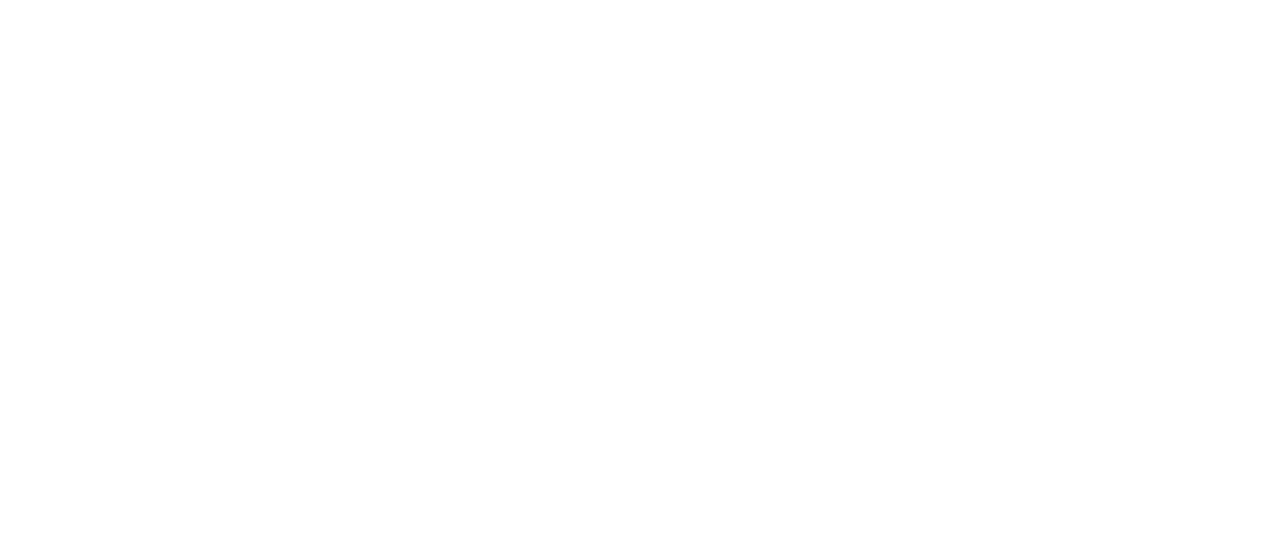
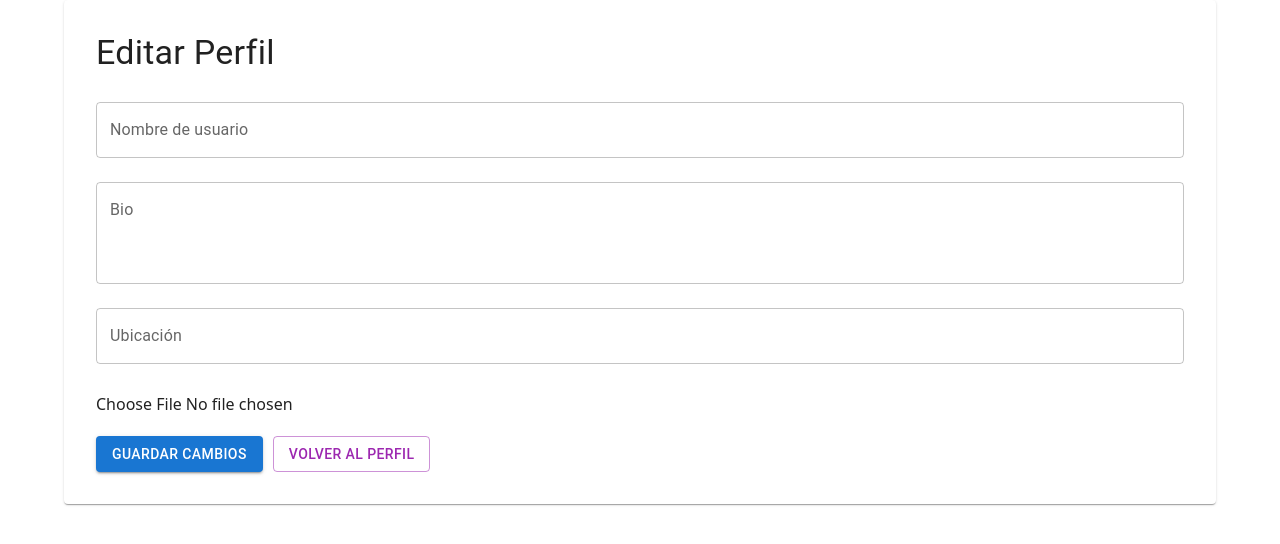
Before and after one commit to josee022/TechHub_frontend, a React (Vite) app: page /edit-profile in a window 1280 px wide. Before the commit this address had no page. Shown: the top 544 px of the page. Built offline with nearby package versions, Linux system fonts and the light colour scheme; no server answers; sample sign-in values are in the browser's storage.

Commit message:
profile / edit profile checking

```diff
--- a/src/App.jsx
+++ b/src/App.jsx
@@ -4,6 +4,8 @@
 import Register from "./pages/Register";
 import ProductsPage from "./pages/Products";
 import PrivateRoute from "./components/routes/Privateroute";
+import Profile from "./pages/Profile";
+import EditProfile from "./pages/EditProfile";
 
 function App() {
 
@@ -21,6 +23,22 @@
           </PrivateRoute>
         }
       />
+      <Route
+        path="/profile"
+        element={
+          <PrivateRoute>
+            <Profile />
+          </PrivateRoute>
+        }
+      />
+      <Route
+        path="/edit-profile"
+        element={
+          <PrivateRoute>
+            <EditProfile />
+          </PrivateRoute>
+        }
+      />
     </Routes>
   );
 }
--- /dev/null
+++ b/src/pages/EditProfile.jsx
@@ -0,0 +1,174 @@
+import React, { useEffect, useState } from "react";
+import { getUserProfile, updateUserProfile } from "../service/api";
+import { Typography, Container, Paper, TextField, Button } from "@mui/material";
+import { useNavigate } from "react-router-dom";
+
+const EditProfile = () => {
+  const navigate = useNavigate();
+  const [loading, setLoading] = useState(true);
+  const [formData, setFormData] = useState({
+    user: {
+      username: "",
+    },
+    bio: "",
+    location: "",
+    avatar: null,
+  });
+
+  useEffect(() => {
+    const fetchData = async () => {
+      try {
+        setLoading(true);
+        const response = await getUserProfile();
+        console.log("Edit Profile Data:", response);
+
+        setFormData({
+          user: {
+            username: response.user?.username || "",
+          },
+          bio: response.bio || "",
+          location: response.location || "",
+          avatar: response.avatar || null,
+        });
+      } catch (error) {
+        console.error("Error al cargar los datos del perfil", error);
+      } finally {
+        setLoading(false);
+      }
+    };
+    fetchData();
+  }, []);
+
+  const handleChange = (e) => {
+    const { name, value } = e.target;
+    if (name === "username") {
+      setFormData({
+        ...formData,
+        user: {
+          ...formData.user,
+          [name]: value
+        }
+      });
+    } else {
+      setFormData({
+        ...formData,
+        [name]: value
+      });
+    }
+  };
+
+  const handleFileChange = (e) => {
+    setFormData({ ...formData, avatar: e.target.files[0] });
+  };
+
+  const handleSubmit = async (e) => {
+    e.preventDefault();
+    try {
+      const formDataToSend = new FormData();
+
+      // Enviamos los campos individuales
+      formDataToSend.append("username", formData.user.username);
+      formDataToSend.append("bio", formData.bio);
+      formDataToSend.append("location", formData.location);
+
+      // El avatar se envía solo si es un archivo nuevo
+      if (formData.avatar instanceof File) {
+        formDataToSend.append("avatar", formData.avatar);
+      }
+
+      console.log("Enviando datos del formulario:");
+      for (let pair of formDataToSend.entries()) {
+        console.log(pair[0] + ': ' + pair[1]);
+      }
+
+      const response = await updateUserProfile(formDataToSend);
+      console.log("Respuesta de actualización:", response);
+      navigate("/profile");
+    } catch (error) {
+      console.error("Error al actualizar el perfil", error);
+      if (error.response) {
+        console.log("Error response:", error.response.data);
+      }
+    }
+  };
+
+  if (loading) return <div>Loading...</div>;
+
+  return (
+    <Container>
+      <Paper className="p-8">
+        <Typography variant="h4" gutterBottom>
+          Editar Perfil
+        </Typography>
+
+        <form onSubmit={handleSubmit}>
+          <TextField
+            label="Nombre de usuario"
+            variant="outlined"
+            fullWidth
+            value={formData.user.username}
+            onChange={handleChange}
+            name="username"
+            margin="normal"
+          />
+          <TextField
+            label="Bio"
+            variant="outlined"
+            fullWidth
+            value={formData.bio}
+            onChange={handleChange}
+            name="bio"
+            margin="normal"
+            multiline
+            rows={3}
+          />
+          <TextField
+            label="Ubicación"
+            variant="outlined"
+            fullWidth
+            value={formData.location}
+            onChange={handleChange}
+            name="location"
+            margin="normal"
+          />
+          <div style={{ marginTop: "20px", marginBottom: "20px" }}>
+            {formData.avatar && !(formData.avatar instanceof File) && (
+              <div style={{ marginBottom: "10px" }}>
+                <img
+                  src={`http://localhost:8000${formData.avatar}`}
+                  alt="Current Avatar"
+                  style={{ maxWidth: "100px" }}
+                />
+              </div>
+            )}
+            <input
+              type="file"
+              name="avatar"
+              accept="image/*"
+              onChange={handleFileChange}
+            />
+          </div>
+          <div style={{ marginTop: "20px" }}>
+            <Button
+              type="submit"
+              variant="contained"
+              color="primary"
+              style={{ marginRight: "10px" }}
+            >
+              Guardar Cambios
+            </Button>
+            <Button
+              variant="outlined"
+              color="secondary"
+              onClick={() => navigate("/profile")}
+            >
+              Volver al Perfil
+            </Button>
+          </div>
+        </form>
+      </Paper>
+    </Container>
+  );
+};
+
+export default EditProfile;
--- /dev/null
+++ b/src/pages/Profile.jsx
@@ -0,0 +1,69 @@
+import React, { useEffect, useState } from "react";
+import { getUserProfile } from "../service/api";
+import { Typography, Container, Paper, Button } from "@mui/material";
+import { useNavigate } from "react-router-dom";
+
+const ProfilePage = () => {
+  const navigate = useNavigate();
+  const [userData, setUserData] = useState(null);
+  const [loading, setLoading] = useState(true);
+
+  useEffect(() => {
+    const fetchData = async () => {
+      try {
+        setLoading(true);
+        const response = await getUserProfile();
+        console.log("Profile Data:", response);
+        setUserData(response);
+      } catch (error) {
+        console.error("Error al cargar los datos del perfil", error);
+      } finally {
+        setLoading(false);
+      }
+    };
+    fetchData();
+  }, []);
+
+  if (loading) return <div>Loading...</div>;
+  if (!userData) return <div>No tienes permisos o no estás logueado</div>;
+
+  return (
+    <Container>
+      <Paper className="p-8">
+        <Typography variant="h4" gutterBottom>
+          Perfil de {userData.user?.username}
+        </Typography>
+        <Typography variant="h6" gutterBottom>
+          Correo: {userData.user?.email}
+        </Typography>
+
+        <Typography variant="body1" paragraph>
+          Bio: {userData.bio || "No hay bio"}
+        </Typography>
+        <Typography variant="body1" paragraph>
+          Ubicación: {userData.location || "No especificada"}
+        </Typography>
+
+        {userData.avatar && (
+          <img
+            src={`http://localhost:8000${userData.avatar}`}
+            alt="Avatar"
+            style={{ maxWidth: "200px", marginTop: "10px", marginBottom: "20px" }}
+          />
+        )}
+
+        <div style={{ marginTop: "20px" }}>
+          <Button
+            onClick={() => navigate("/edit-profile")}
+            variant="contained"
+            color="primary"
+          >
+            Editar Perfil
+          </Button>
+        </div>
+      </Paper>
+    </Container>
+  );
+};
+
+export default ProfilePage;
--- a/src/pages/Register.jsx
+++ b/src/pages/Register.jsx
@@ -10,11 +10,9 @@
 import { motion } from "framer-motion";
 import { Link, useNavigate } from "react-router-dom";
 import { registerUser, loginUser } from "../service/api";
-import useStore from "../store/useStore";
 
 const RegisterPage = () => {
   const navigate = useNavigate();
-  const setUser = useStore((state) => state.setUser);
 
   const [username, setUsername] = useState("");
   const [email, setEmail] = useState("");
@@ -41,10 +39,9 @@
 
       // 3️⃣ Guardar token y usuario
       localStorage.setItem("token", token);
-      setUser({ username }); // puedes reemplazar con más info si la tienes
 
       // 4️⃣ Redirigir
-      navigate("/products");
+      navigate("/login");
     } catch (err) {
       console.error("Error al registrar:", err);
       if (err.response?.data) {
--- a/src/service/api.js
+++ b/src/service/api.js
@@ -122,7 +122,17 @@
 // ✏️ Actualizar tu perfil
 export const updateUserProfile = async (profileData) => {
   try {
-    const response = await axios.put(`${API_URL}/users/profile/`, profileData, authHeader());
+    // Añadimos el header correcto para FormData
+    const headers = {
+      ...authHeader().headers,
+      'Content-Type': 'multipart/form-data',
+    };
+
+    const response = await axios.put(
+      `${API_URL}/users/profile/`,
+      profileData,
+      { headers }
+    );
     return response.data;
   } catch (error) {
     console.error('Error al actualizar el perfil del usuario:', error);
```
